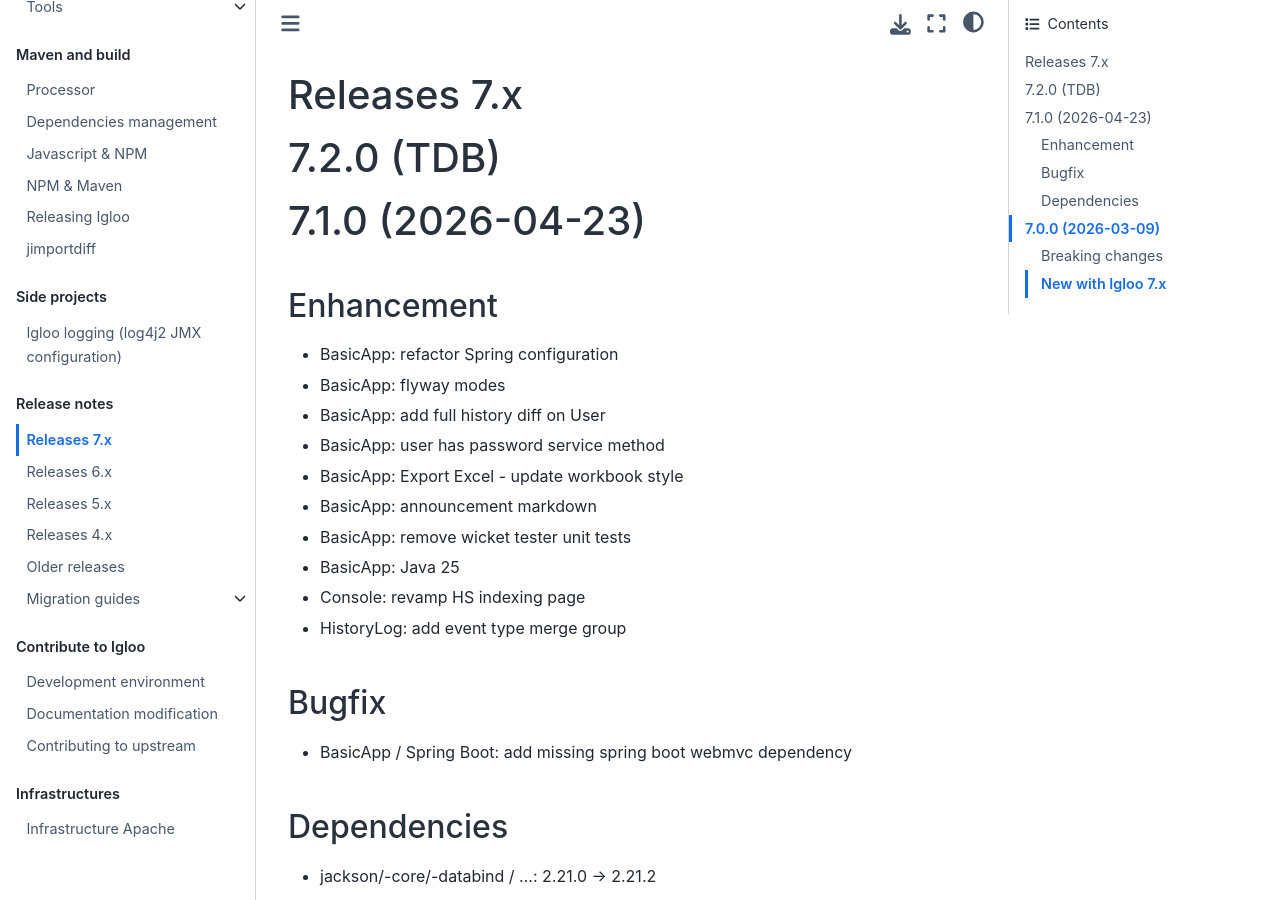
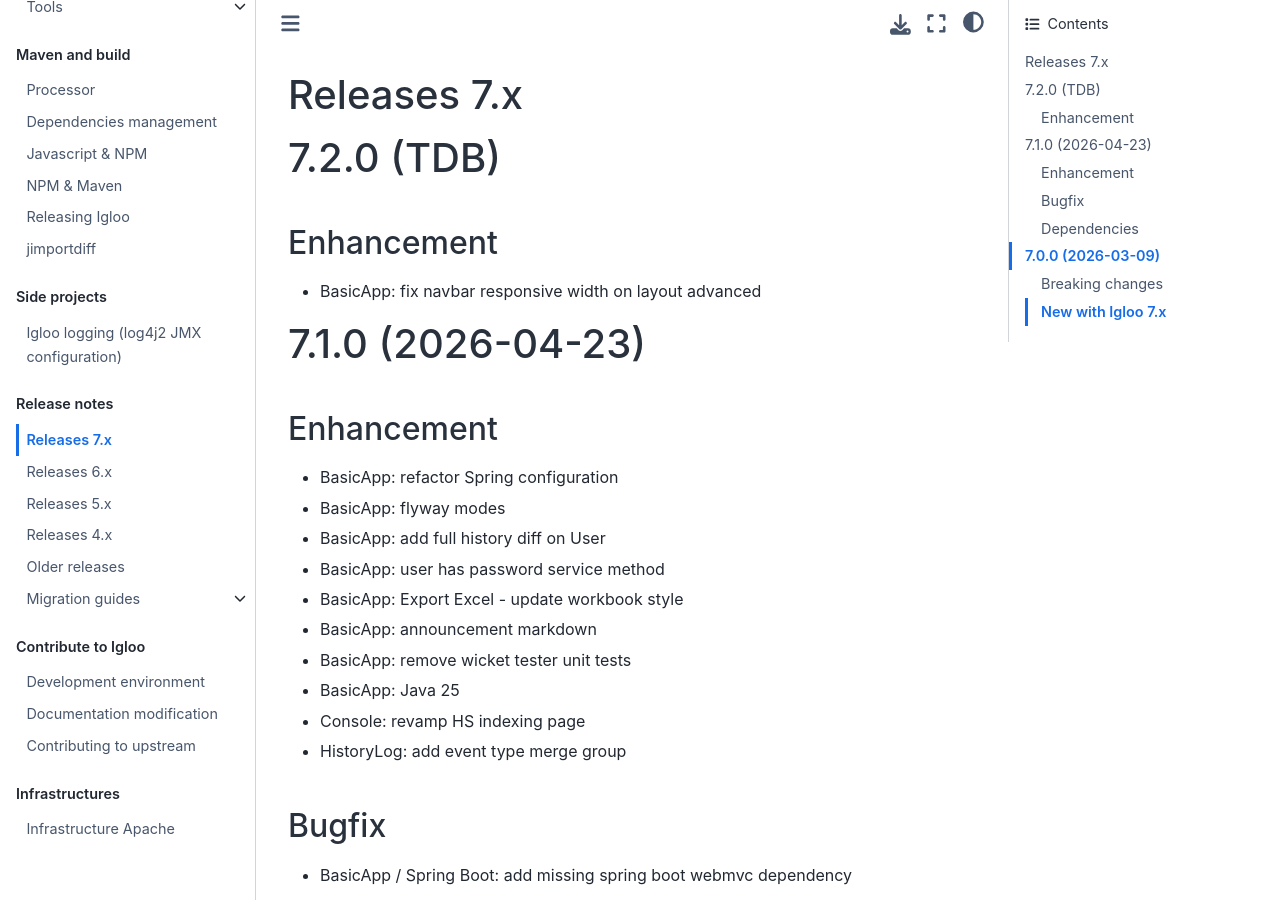
Before and after one commit to igloo-project/igloo-doc, a Sphinx documentation site: the page built from source/release-notes/releases-7.x.md, in a window 1280 px wide and 900 px high. Built offline with Sphinx 7.4.7 and the Sphinx Book theme 1.1.4, drawn with Linux system fonts in a browser that asks for light colours.

Commit message:
Update changelog

```diff
--- a/source/release-notes/releases-7.x.md
+++ b/source/release-notes/releases-7.x.md
@@ -1,6 +1,10 @@
 # Releases 7.x
 
 # 7.2.0 (TDB)
+
+## Enhancement
+
+* BasicApp: fix navbar responsive width on layout advanced
 
 # 7.1.0 (2026-04-23)
 
```
